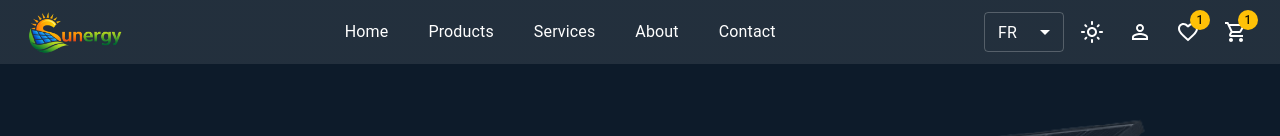
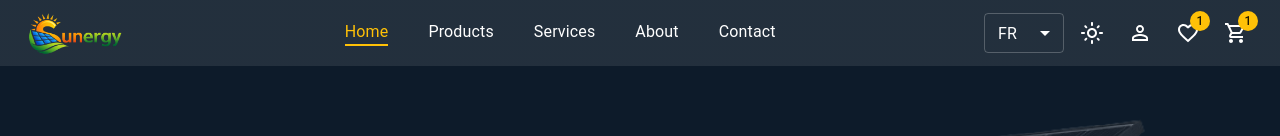
Before and after one commit to abderrahmanetaha7-lgtm/solar_stage, a React (Vite) app: page / in a window 1280 px wide. Shown: the top 136 px of the page. Built offline with nearby package versions, Linux system fonts and the light colour scheme.

Commit message:
Improve navbar UX by adding active page color indicator

```diff
--- a/src/components/layout/Navbar.jsx
+++ b/src/components/layout/Navbar.jsx
@@ -30,10 +30,15 @@ import { useState } from "react";
 import useMediaQuery from "@mui/material/useMediaQuery";
 import { useTheme } from "@mui/material/styles";
 
+import { useLocation } from "react-router-dom";
+
 import logo from "../../assets/images/logo.png";
 import { useData } from "../../context/AuthContext";
 
 export default function Navbar() {
+  const Location = useLocation();
+
+  const isActive = (path) => Location.pathname === path;
   const { mode, toggleTheme } = useData();
   const links = [
     { label: "Home", path: "/" },
@@ -84,7 +89,12 @@ export default function Navbar() {
                     primary={item.label}
                     sx={{
                       textAlign: "center",
-                      color: "text.primary",
+                      color: isActive(item.path)
+                        ? "primary.main"
+                        : "text.primary",
+                      borderBottom: isActive(item.path)
+                        ? "2px solid"
+                        : "2px solid transparent",
                       fontWeight: "bold",
                       "&:hover": { color: "primary.main" },
                     }}
@@ -162,7 +172,7 @@ export default function Navbar() {
       </Toolbar>
 
       <Drawer anchor="left" open={openDrawer} onClose={toggleDrawer(false)}>
-        <Box sx={{ width: 200, mt: 6 }}>
+        <Box sx={{ width: 220, mt: 8 }}>
           {links.map((item) => (
             <List key={item.label}>
               <ListItemButton
@@ -170,6 +180,7 @@ export default function Navbar() {
                 to={item.path}
                 onClick={toggleDrawer(false)}
                 sx={{
+                  bgcolor: isActive(item.path) ? "primary.main" : "transparent",
                   "&:hover": {
                     bgcolor: "primary.main",
                     "& .MuiListItemText-primary": {
```
